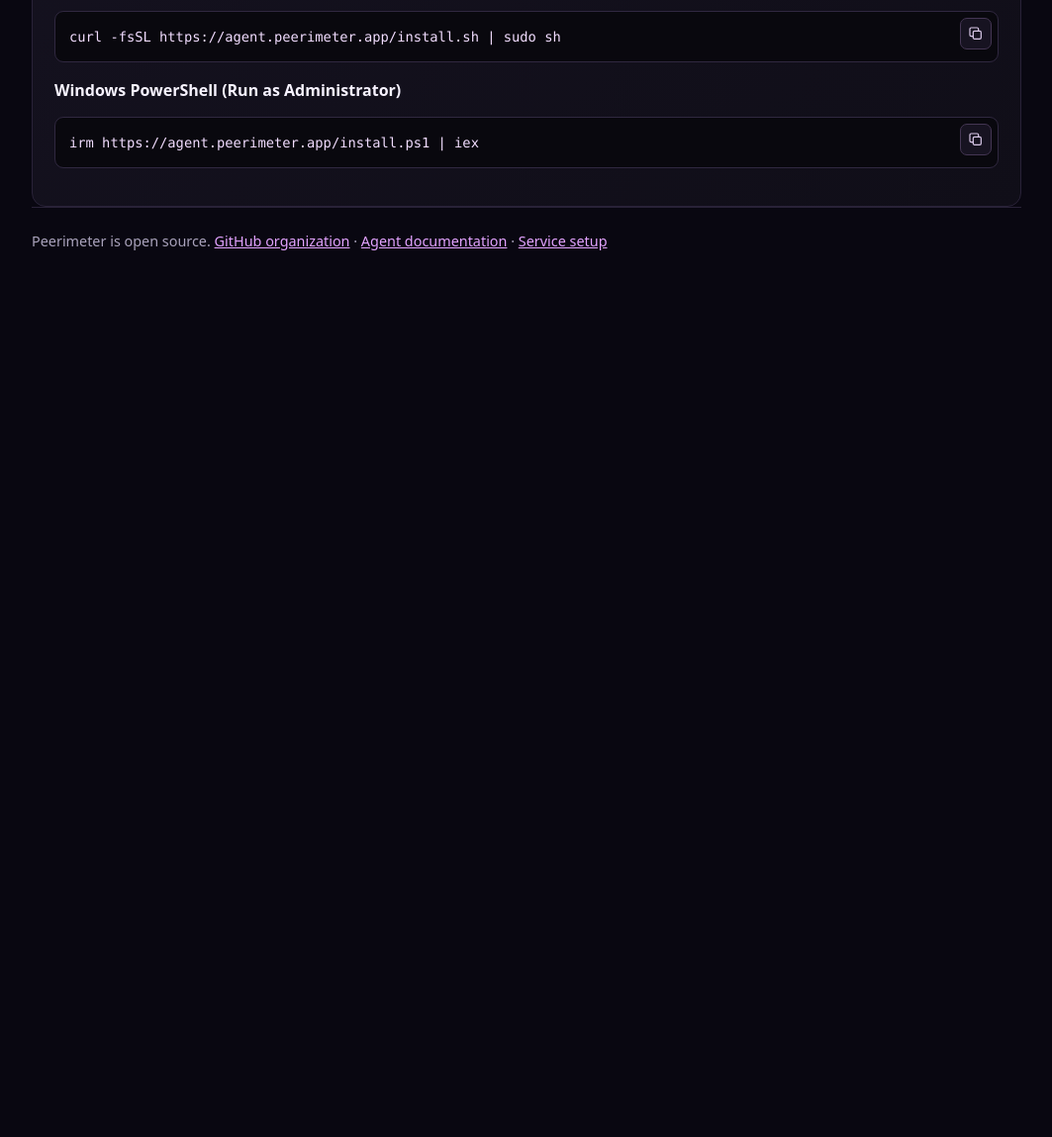
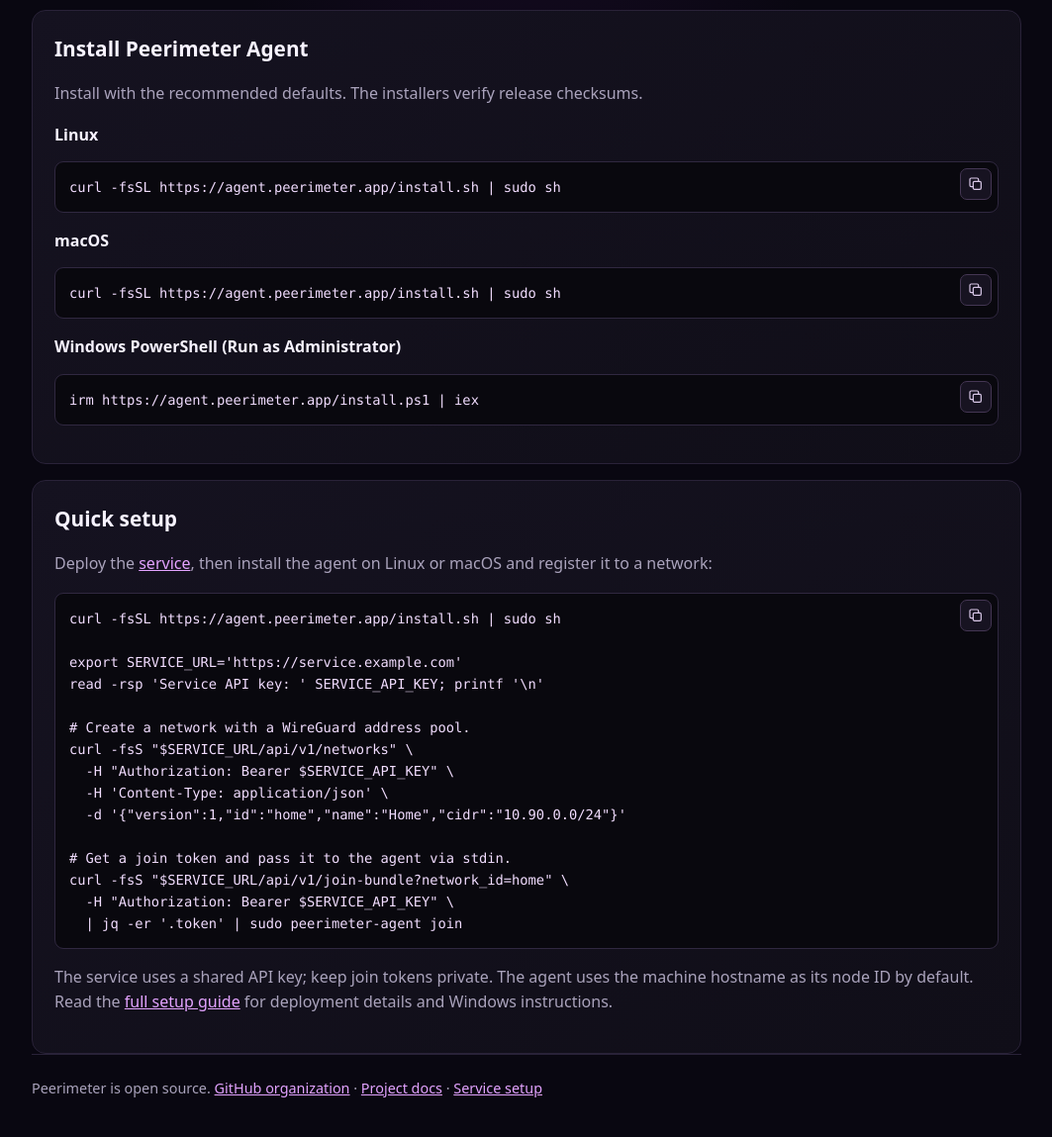
Before and after one commit to peerimeter/.github, a plain HTML site: page docs/index.html in a window 1280 px wide. Shown: the part 1339-2488 px from the top of the page at 99% size, without its empty margins (108-1171 px from the left). Before the commit the page ends 1632 px from the top, so only its background shows below. Drawn offline with Linux system fonts and the light colour scheme; no server answers.

Commit message:
docs(site): add concise quick setup and repo links

```diff
--- a/docs/index.html
+++ b/docs/index.html
@@ -78,6 +78,8 @@
         <nav class="source-links" aria-label="Source repositories">
           <a href="https://github.com/peerimeter/peerimeter-agent">Peerimeter Agent</a>
           <a href="https://github.com/peerimeter/peerimeter-service">Peerimeter Service</a>
+          <a href="https://github.com/peerimeter/peerimeter-dashboard">Peerimeter Dashboard</a>
+          <a href="https://github.com/peerimeter/.github">Docs</a>
         </nav>
       </details>
     </header>
@@ -95,6 +97,11 @@
         <a class="release-item" data-release="agent" href="https://github.com/peerimeter/peerimeter-agent/releases/latest"><span class="release-name">Peerimeter Agent</span><span class="release-version"><span data-version>v0.1.0</span><svg viewBox="0 0 24 24" fill="none" stroke="currentColor" stroke-width="1.8" stroke-linecap="round" stroke-linejoin="round" aria-hidden="true"><path d="M7 17 17 7M7 7h10v10"/></svg></span></a>
         <a class="release-item" data-release="service" href="https://github.com/peerimeter/peerimeter-service/releases/latest"><span class="release-name">Peerimeter Service</span><span class="release-version"><span data-version>Checking…</span><svg viewBox="0 0 24 24" fill="none" stroke="currentColor" stroke-width="1.8" stroke-linecap="round" stroke-linejoin="round" aria-hidden="true"><path d="M7 17 17 7M7 7h10v10"/></svg></span></a>
       </aside>
+      <section class="grid" aria-label="Project repositories">
+        <article class="card"><h2><a href="https://github.com/peerimeter/peerimeter-agent">Agent</a></h2><p>Go WireGuard agent for Linux, macOS and Windows. Connects peers directly and can join a service-managed network.</p></article>
+        <article class="card"><h2><a href="https://github.com/peerimeter/peerimeter-service">Service</a></h2><p>Self-hosted API for creating WireGuard networks, registering nodes and sharing peer configuration.</p></article>
+        <article class="card"><h2><a href="https://github.com/peerimeter/peerimeter-dashboard">Dashboard</a></h2><p>Browser UI for managing networks and peers, and preparing agent join commands.</p></article>
+      </section>
       <section class="grid" aria-label="Platform support">
         <article class="card"><h2>Linux</h2><p>Kernel WireGuard and systemd. Install the agent with the shell script.</p></article>
         <article class="card"><h2>macOS</h2><p>Native utun through the embedded WireGuard backend, managed by launchd.</p></article>
@@ -116,8 +123,28 @@
           <pre>irm https://agent.peerimeter.app/install.ps1 | iex</pre>
         </div>
       </section>
+      <section id="quick-setup" class="card" style="margin-top:16px">
+        <h2>Quick setup</h2>
+        <p class="small">Deploy the <a href="https://service.peerimeter.app/">service</a>, then install the agent on Linux or macOS and register it to a network:</p>
+        <pre>curl -fsSL https://agent.peerimeter.app/install.sh | sudo sh
+
+export SERVICE_URL='https://service.example.com'
+read -rsp 'Service API key: ' SERVICE_API_KEY; printf '\n'
+
+# Create a network with a WireGuard address pool.
+curl -fsS "$SERVICE_URL/api/v1/networks" \
+  -H "Authorization: Bearer $SERVICE_API_KEY" \
+  -H 'Content-Type: application/json' \
+  -d '{"version":1,"id":"home","name":"Home","cidr":"10.90.0.0/24"}'
+
+# Get a join token and pass it to the agent via stdin.
+curl -fsS "$SERVICE_URL/api/v1/join-bundle?network_id=home" \
+  -H "Authorization: Bearer $SERVICE_API_KEY" \
+  | jq -er '.token' | sudo peerimeter-agent join</pre>
+        <p class="small">The service uses a shared API key; keep join tokens private. The agent uses the machine hostname as its node ID by default. Read the <a href="https://github.com/peerimeter/.github/blob/main/README.md#quick-setup-register-agents-through-the-service">full setup guide</a> for deployment details and Windows instructions.</p>
+      </section>
     </main>
-    <footer>Peerimeter is open source. <a href="https://github.com/peerimeter">GitHub organization</a> · <a href="https://github.com/peerimeter/peerimeter-agent/blob/main/README.md">Agent documentation</a> · <a href="https://service.peerimeter.app/">Service setup</a></footer>
+    <footer>Peerimeter is open source. <a href="https://github.com/peerimeter">GitHub organization</a> · <a href="https://github.com/peerimeter/.github">Project docs</a> · <a href="https://service.peerimeter.app/">Service setup</a></footer>
   </div>
   <script>
     const releases = {
```
